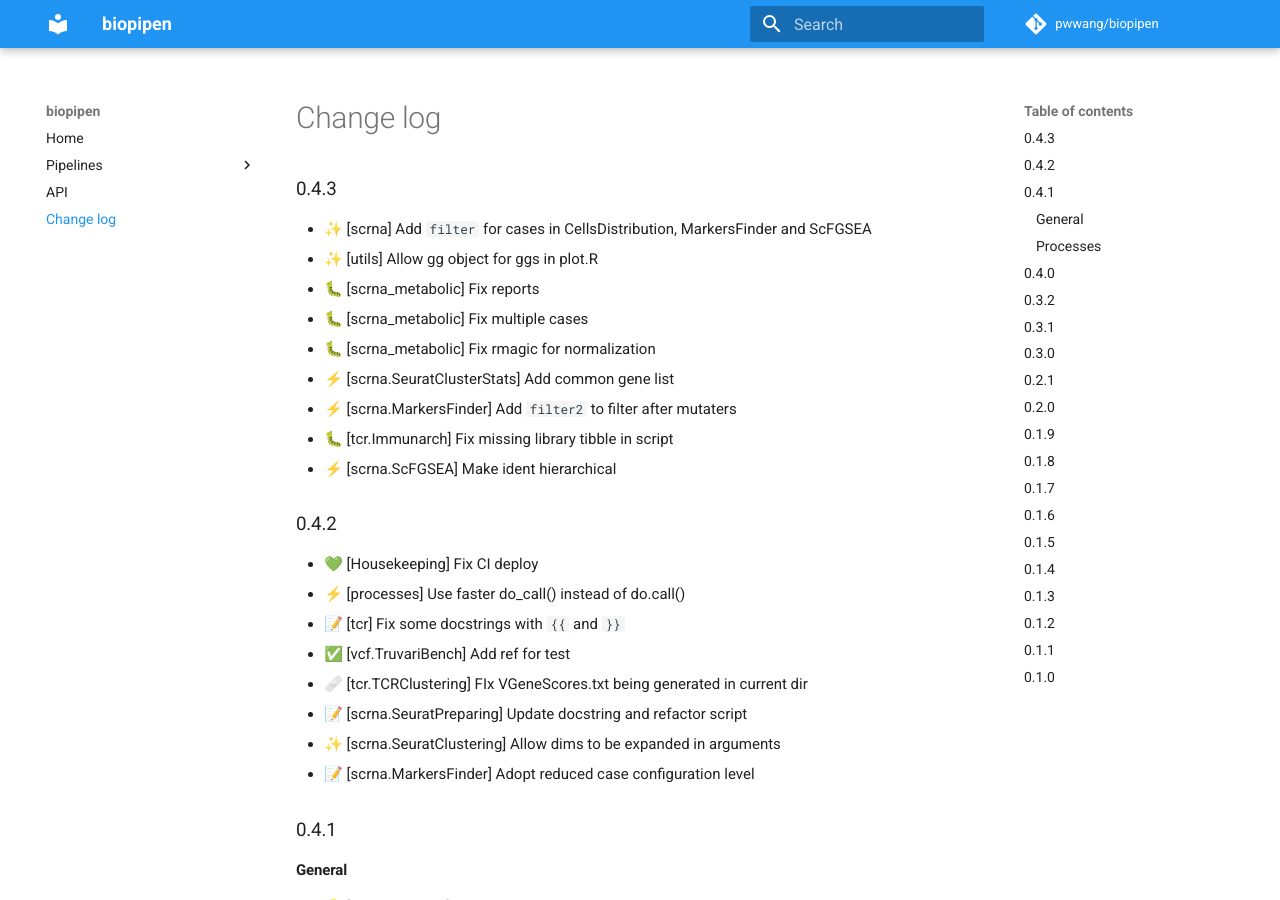
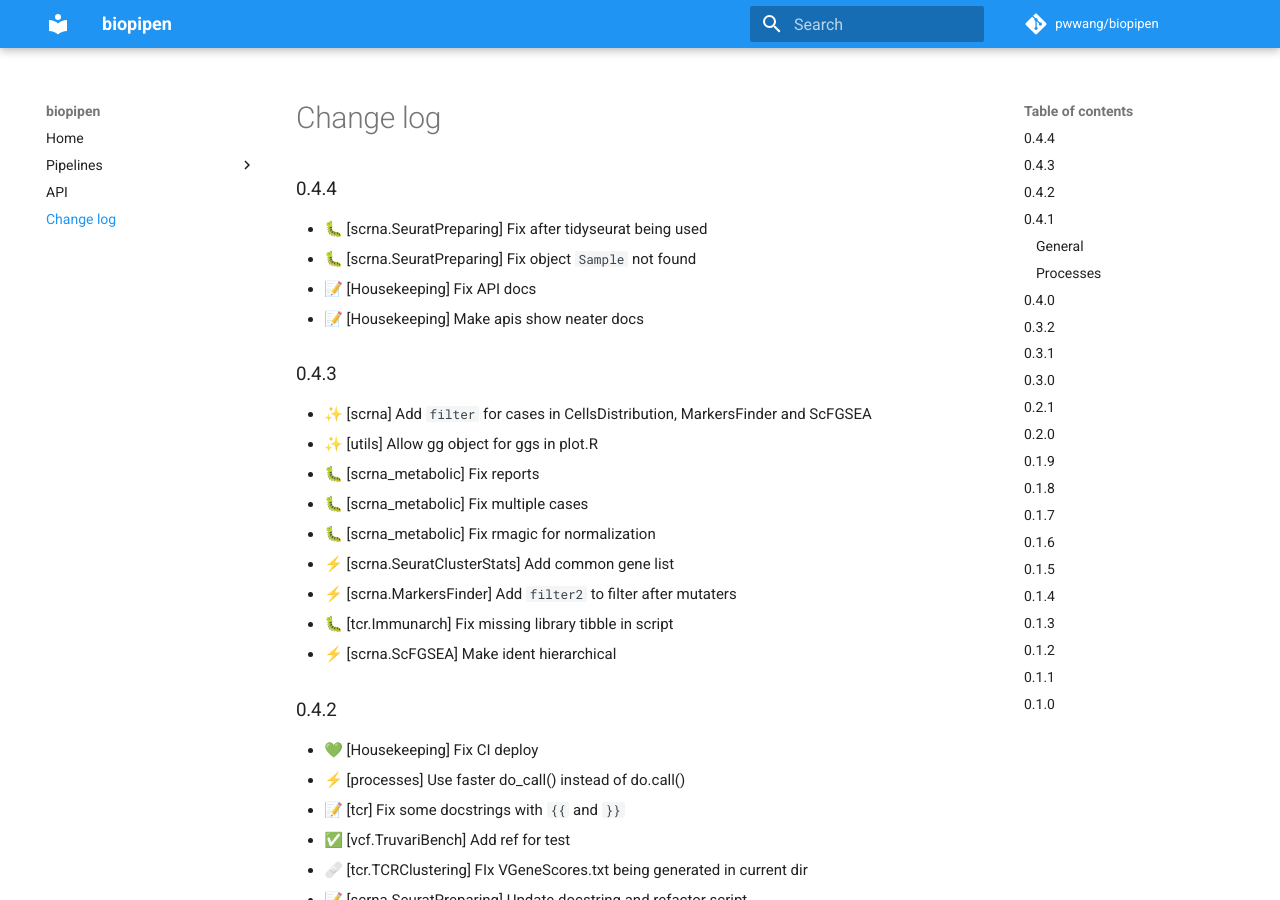
Before and after one commit to pwwang/biopipen, an MkDocs documentation site: the page built from docs/CHANGELOG.md, in a window 1280 px wide and 900 px high. Built offline with MkDocs 1.6.1 and Material for MkDocs 9.7.7, drawn with Linux system fonts in a browser that asks for light colours; comment, search, counter and statistics services are not loaded.

Commit message:
🔖 0.4.4

```diff
--- a/biopipen/__init__.py
+++ b/biopipen/__init__.py
@@ -1,2 +1,2 @@
 
-__version__ = "0.4.3"
+__version__ = "0.4.4"
--- a/docs/CHANGELOG.md
+++ b/docs/CHANGELOG.md
@@ -1,3 +1,10 @@
+## 0.4.4
+
+- 🐛 [scrna.SeuratPreparing] Fix after tidyseurat being used
+- 🐛 [scrna.SeuratPreparing] Fix object `Sample` not found
+- 📝 [Housekeeping] Fix API docs
+- 📝 [Housekeeping] Make apis show neater docs
+
 ## 0.4.3
 
 - ✨ [scrna] Add `filter` for cases in CellsDistribution, MarkersFinder and ScFGSEA
--- a/pyproject.toml
+++ b/pyproject.toml
@@ -1,6 +1,6 @@
 [tool.poetry]
 name = "biopipen"
-version = "0.4.3"
+version = "0.4.4"
 description = "Bioinformatics processes/pipelines that can be run from `pipen run`"
 authors = ["pwwang <pwwang@pwwang.com>"]
 license = "MIT"
```
Also changed, not shown: 1 other file.
